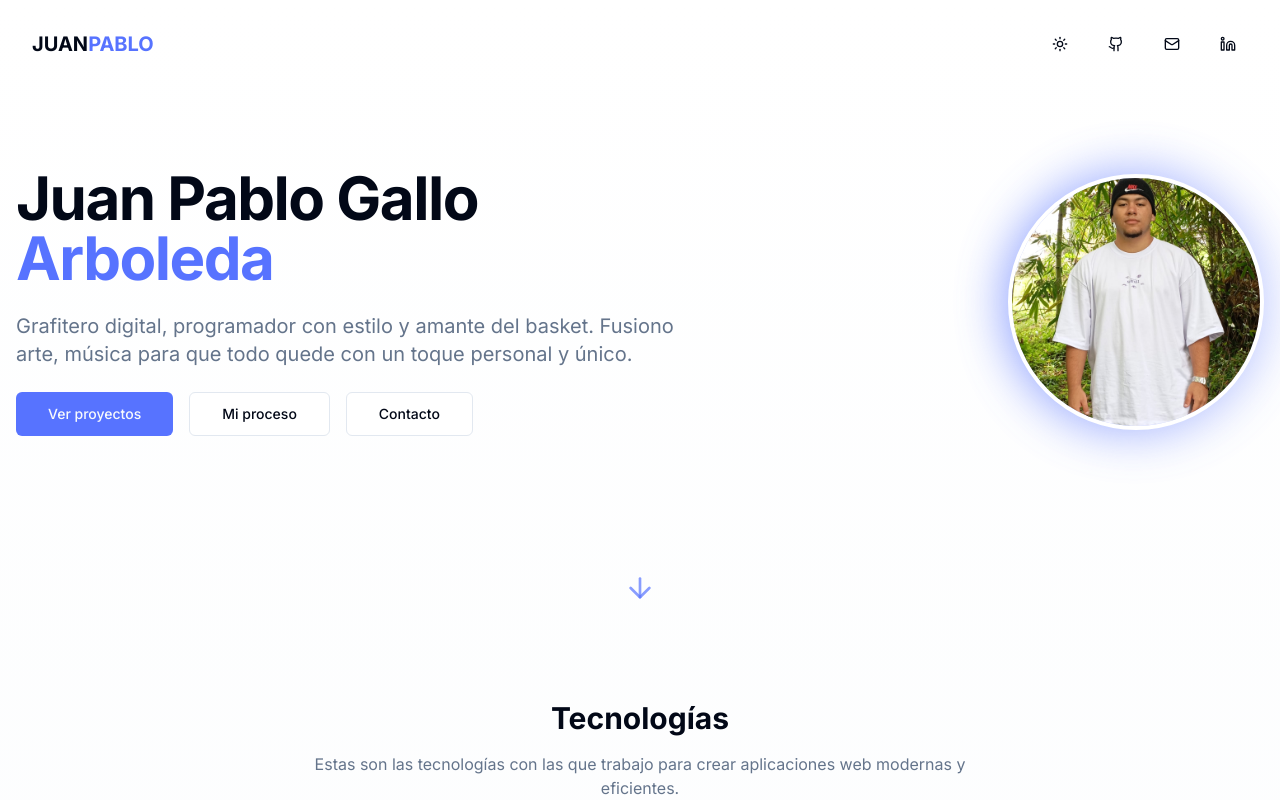
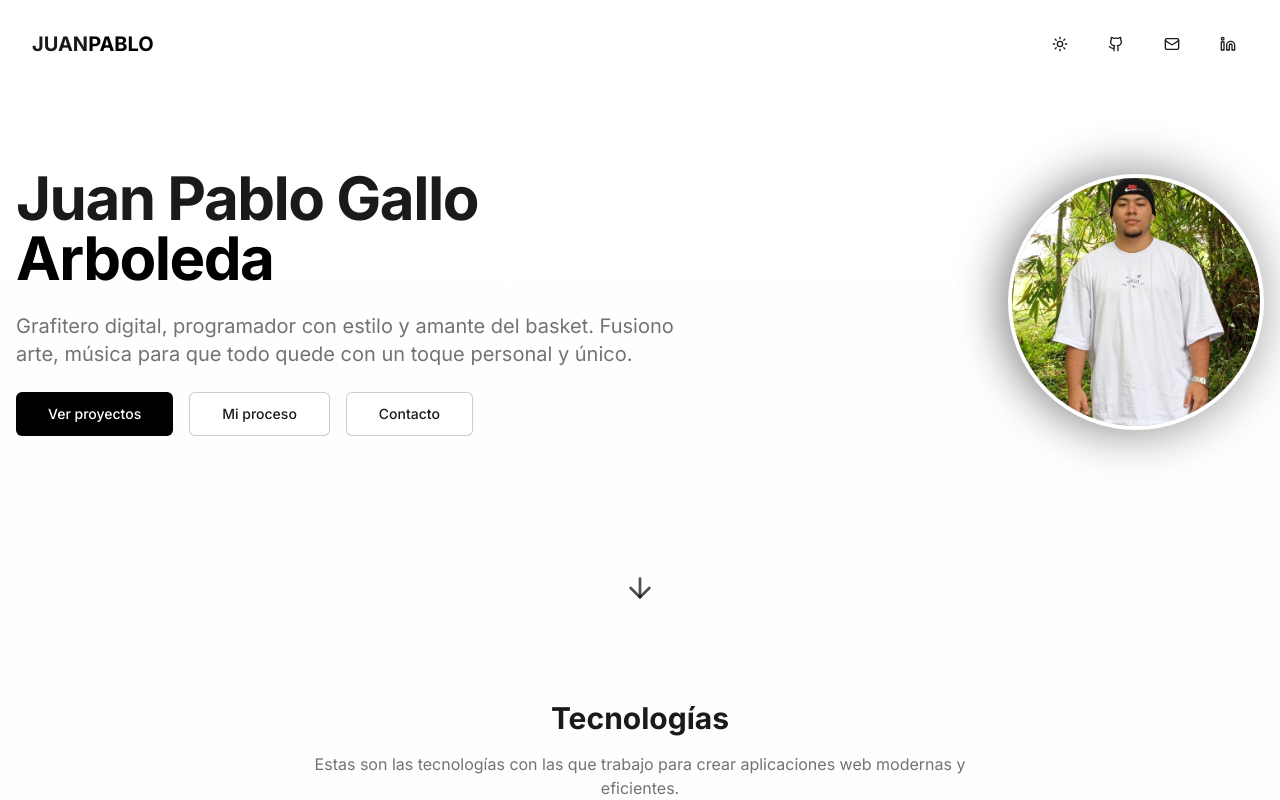
Before and after one commit to POHMONSEY22/portafolio, a Next.js app: page / in a window 1280 px wide. Shown: the top 800 px of the page. Built offline with nearby package versions, Linux system fonts and the light colour scheme.

Commit message:
feat: update color palette to match brand aesthetic
Define new monochrome color scheme based on provided logo.

Co-authored-by: POHMONSEY22 <150603416+POHMONSEY22@users.noreply.github.com>

```diff
--- a/app/globals.css
+++ b/app/globals.css
@@ -5,64 +5,64 @@
 @layer base {
   :root {
     --background: 0 0% 100%;
-    --foreground: 222.2 84% 4.9%;
+    --foreground: 0 0% 10%;
 
     --card: 0 0% 100%;
-    --card-foreground: 222.2 84% 4.9%;
+    --card-foreground: 0 0% 10%;
 
     --popover: 0 0% 100%;
-    --popover-foreground: 222.2 84% 4.9%;
+    --popover-foreground: 0 0% 10%;
 
-    --primary: 230 100% 67%;
-    --primary-foreground: 210 40% 98%;
+    --primary: 0 0% 0%;
+    --primary-foreground: 0 0% 100%;
 
-    --secondary: 210 40% 96.1%;
-    --secondary-foreground: 222.2 47.4% 11.2%;
+    --secondary: 0 0% 96.1%;
+    --secondary-foreground: 0 0% 10%;
 
-    --muted: 210 40% 96.1%;
-    --muted-foreground: 215.4 16.3% 46.9%;
+    --muted: 0 0% 96.1%;
+    --muted-foreground: 0 0% 45.1%;
 
-    --accent: 210 40% 96.1%;
-    --accent-foreground: 222.2 47.4% 11.2%;
+    --accent: 0 0% 96.1%;
+    --accent-foreground: 0 0% 10%;
 
     --destructive: 0 84.2% 60.2%;
-    --destructive-foreground: 210 40% 98%;
+    --destructive-foreground: 0 0% 98%;
 
-    --border: 214.3 31.8% 91.4%;
-    --input: 214.3 31.8% 91.4%;
-    --ring: 230 100% 67%;
+    --border: 0 0% 89.8%;
+    --input: 0 0% 89.8%;
+    --ring: 0 0% 0%;
 
     --radius: 0.5rem;
   }
 
   .dark {
-    --background: 222.2 84% 4.9%;
-    --foreground: 210 40% 98%;
+    --background: 0 0% 7%;
+    --foreground: 0 0% 98%;
 
-    --card: 222.2 84% 4.9%;
-    --card-foreground: 210 40% 98%;
+    --card: 0 0% 7%;
+    --card-foreground: 0 0% 98%;
 
-    --popover: 222.2 84% 4.9%;
-    --popover-foreground: 210 40% 98%;
+    --popover: 0 0% 7%;
+    --popover-foreground: 0 0% 98%;
 
-    --primary: 230 100% 67%;
-    --primary-foreground: 222.2 47.4% 11.2%;
+    --primary: 0 0% 98%;
+    --primary-foreground: 0 0% 9%;
 
-    --secondary: 217.2 32.6% 17.5%;
-    --secondary-foreground: 210 40% 98%;
+    --secondary: 0 0% 14.9%;
+    --secondary-foreground: 0 0% 98%;
 
-    --muted: 217.2 32.6% 17.5%;
-    --muted-foreground: 215 20.2% 65.1%;
+    --muted: 0 0% 14.9%;
+    --muted-foreground: 0 0% 63.9%;
 
-    --accent: 217.2 32.6% 17.5%;
-    --accent-foreground: 210 40% 98%;
+    --accent: 0 0% 14.9%;
+    --accent-foreground: 0 0% 98%;
 
     --destructive: 0 62.8% 30.6%;
-    --destructive-foreground: 210 40% 98%;
+    --destructive-foreground: 0 0% 98%;
 
-    --border: 217.2 32.6% 17.5%;
-    --input: 217.2 32.6% 17.5%;
-    --ring: 230 100% 67%;
+    --border: 0 0% 14.9%;
+    --input: 0 0% 14.9%;
+    --ring: 0 0% 83.1%;
   }
 }
 
--- a/app/page.tsx
+++ b/app/page.tsx
@@ -99,15 +99,17 @@ export default function Home() {
               className="flex gap-4"
             >
               <Link href="#projects">
-                <Button size="lg">Ver proyectos</Button>
+                <Button size="lg" className="bg-primary hover:bg-primary/90 text-white">
+                  Ver proyectos
+                </Button>
               </Link>
               <Link href="#workflow">
-                <Button variant="outline" size="lg">
+                <Button variant="outline" size="lg" className="border-primary/20 hover:border-primary/50">
                   Mi proceso
                 </Button>
               </Link>
               <Link href="#contact">
-                <Button variant="outline" size="lg">
+                <Button variant="outline" size="lg" className="border-primary/20 hover:border-primary/50">
                   Contacto
                 </Button>
               </Link>
--- a/components/parallax-background.tsx
+++ b/components/parallax-background.tsx
@@ -27,15 +27,15 @@ export default function ParallaxBackground() {
     <div className="fixed inset-0 -z-10 overflow-hidden pointer-events-none">
       <motion.div
         style={{ y: y1, opacity: opacity1 }}
-        className="absolute top-10 left-[10%] w-64 h-64 rounded-full bg-primary/20 blur-3xl"
+        className="absolute top-10 left-[10%] w-64 h-64 rounded-full bg-primary/5 blur-3xl"
       />
       <motion.div
         style={{ y: y2, opacity: opacity2 }}
-        className="absolute top-[30%] right-[5%] w-96 h-96 rounded-full bg-primary/10 blur-3xl"
+        className="absolute top-[30%] right-[5%] w-96 h-96 rounded-full bg-primary/3 blur-3xl"
       />
       <motion.div
         style={{ y: y3, opacity: opacity3 }}
-        className="absolute top-[60%] left-[20%] w-80 h-80 rounded-full bg-primary/15 blur-3xl"
+        className="absolute top-[60%] left-[20%] w-80 h-80 rounded-full bg-primary/4 blur-3xl"
       />
     </div>
   )
--- a/components/profile-image.tsx
+++ b/components/profile-image.tsx
@@ -20,7 +20,7 @@ export default function ProfileImage() {
         initial={{ opacity: 0 }}
         animate={{ opacity: 0.7 }}
         transition={{ duration: 1, delay: 1 }}
-        className="absolute -inset-1 rounded-full bg-gradient-to-r from-primary to-primary/50 blur-xl"
+        className="absolute -inset-1 rounded-full bg-gradient-to-r from-primary/80 to-primary/40 blur-xl"
       ></motion.div>
       <div className="h-64 w-64 rounded-full border-4 border-background relative overflow-hidden">
         <div className="relative w-full h-full">
--- a/tailwind.config.ts
+++ b/tailwind.config.ts
@@ -26,19 +26,19 @@ const config = {
         background: "hsl(var(--background))",
         foreground: "hsl(var(--foreground))",
         primary: {
-          DEFAULT: "hsl(230, 100%, 67%)",
+          DEFAULT: "hsl(0, 0%, 0%)", // Negro puro
           foreground: "hsl(var(--primary-foreground))",
-          "50": "#f0f4ff",
-          "100": "#dbe4ff",
-          "200": "#baccff",
-          "300": "#8aa6ff",
-          "400": "#5578ff",
-          "500": "#3a56ff",
-          "600": "#2331f5",
-          "700": "#1d25e0",
-          "800": "#1c22b8",
-          "900": "#1c2291",
-          "950": "#151564",
+          "50": "#f6f6f6",
+          "100": "#e7e7e7",
+          "200": "#d1d1d1",
+          "300": "#b0b0b0",
+          "400": "#888888",
+          "500": "#6d6d6d",
+          "600": "#5d5d5d",
+          "700": "#4f4f4f",
+          "800": "#454545",
+          "900": "#3d3d3d",
+          "950": "#000000",
         },
         secondary: {
           DEFAULT: "hsl(var(--secondary))",
```
